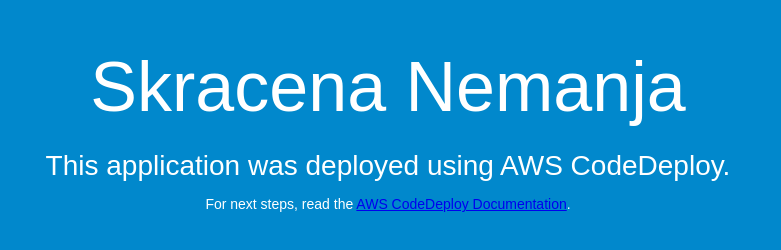
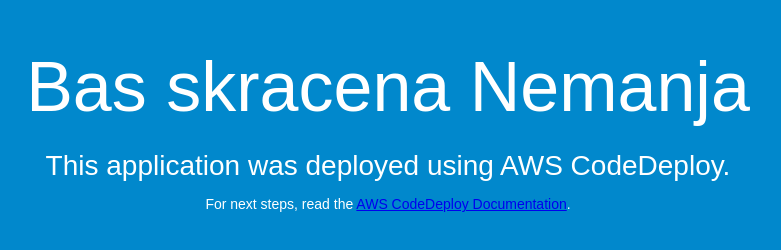
Before and after one commit to nemanjamaksim/SimpleApp, a plain HTML site: page index.html in a window 1280 px wide. Shown: the whole page, without its empty margins (252-1033 px from the left). Drawn offline with Linux system fonts and the light colour scheme.

Commit message:
Verzija bas skraceno

```diff
--- a/index.html
+++ b/index.html
@@ -26,7 +26,7 @@
 </head>
 <body>
   <div align="center">
-    <h1>Skracena Nemanja</h1>
+    <h1>Bas skracena Nemanja</h1>
     <h2>This application was deployed using AWS CodeDeploy.</h2>
     <p>For next steps, read the <a href="http://aws.amazon.com/documentation/codedeploy">AWS CodeDeploy Documentation</a>.</p>
   </div>
```
